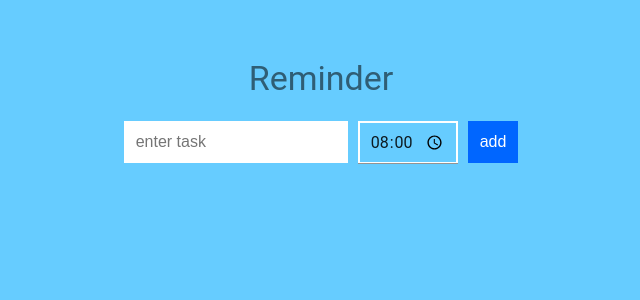
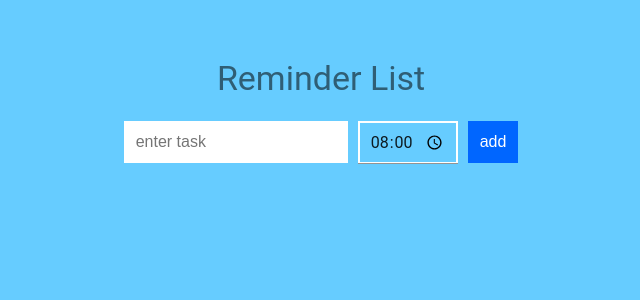
Before and after one commit to etoisutta/react-todo, a React (Create React App) app: page / in a window 1280 px wide. Shown: the top 300 px of the page, without its empty margins (319-959 px from the left). Built offline with nearby package versions, Linux system fonts and the light colour scheme.

Commit message:
test commit

```diff
--- a/src/App.js
+++ b/src/App.js
@@ -8,7 +8,7 @@ class App extends Component {
     return (
       <div className="App">
         <Typography variant='display1' align='center' gutterBottom>
-          Reminder
+          Reminder List
         </Typography>
         <TodoList />
       </div>
```
